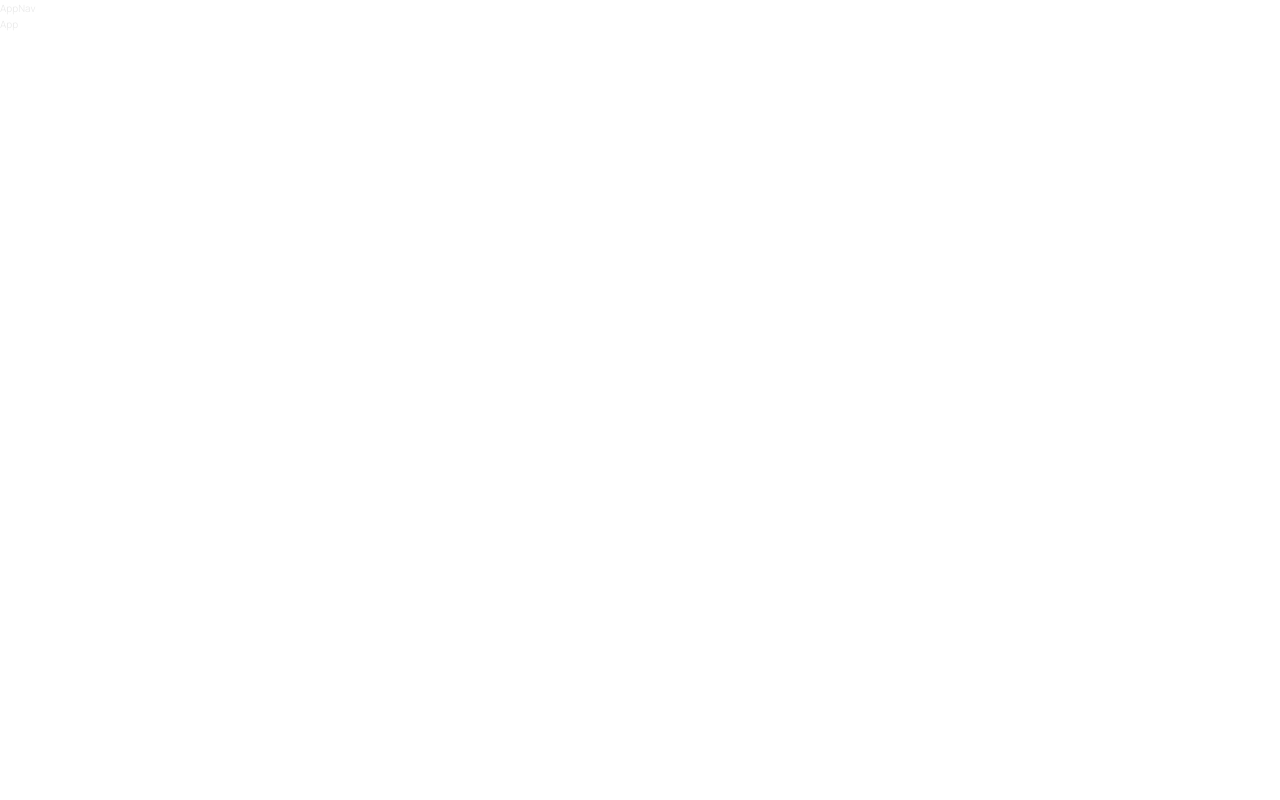
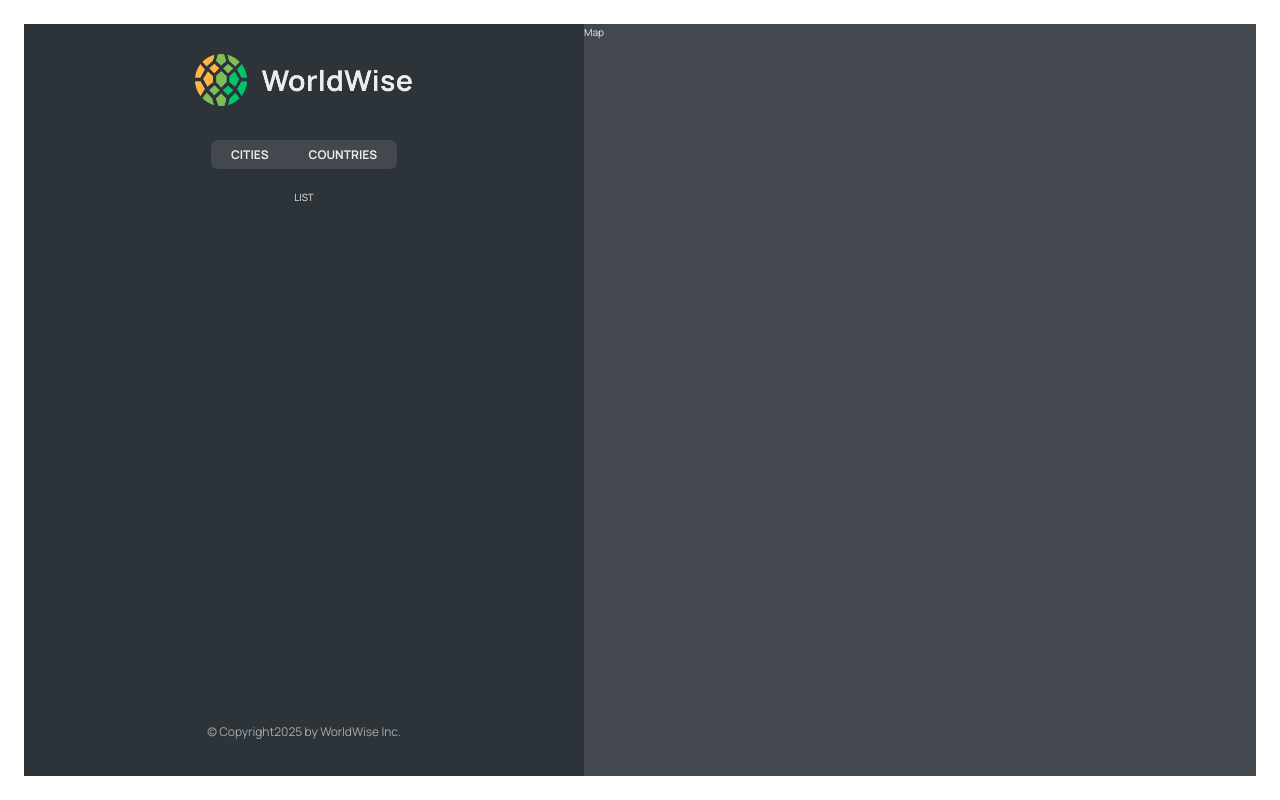
Before and after one commit to NidzaX/worldwise, a React (Vite) app: page /app in a window 1280 px wide. Built offline with nearby package versions, Linux system fonts and the light colour scheme.

Commit message:
Added Nested Routes and Index Route

```diff
--- a/src/App.jsx
+++ b/src/App.jsx
@@ -11,11 +11,16 @@
   return (
     <BrowserRouter>
       <Routes>
-        <Route path="/" element={<Homepage />} />
+        <Route index element={<Homepage />} />
         <Route path="pricing" element={<Pricing />} />
         <Route path="product" element={<Product />} />
         <Route path="login" element={<Login />} />
-        <Route path="app" element={<AppLayout />} />
+        <Route path="app" element={<AppLayout />}>
+          <Route index element={<p>LIST</p>} />
+          <Route path="cities" element={<p>List of cities</p>} />
+          <Route path="countries" element={<p>Countries</p>} />
+          <Route path="form" element={<p>Form</p>} />
+        </Route>
         <Route path="*" element={<PageNotFound />} />
       </Routes>
     </BrowserRouter>
--- a/src/components/AppNav.jsx
+++ b/src/components/AppNav.jsx
@@ -1,5 +1,19 @@
+import { NavLink } from "react-router-dom";
+import styles from "./AppNav.module.css";
+
 function AppNav() {
-  return <nav>AppNav</nav>;
+  return (
+    <nav className={styles.nav}>
+      <ul>
+        <li>
+          <NavLink to="cities">Cities</NavLink>
+        </li>
+        <li>
+          <NavLink to="countries">Countries</NavLink>
+        </li>
+      </ul>
+    </nav>
+  );
 }
 
 export default AppNav;
--- /dev/null
+++ b/src/components/Map.jsx
@@ -0,0 +1,7 @@
+import styles from "./Map.module.css";
+
+function Map() {
+  return <div className={styles.mapContainer}>Map</div>;
+}
+
+export default Map;
--- /dev/null
+++ b/src/components/Sidebar.jsx
@@ -0,0 +1,22 @@
+import styles from "./Sidebar.module.css";
+import Logo from "./Logo";
+import AppNav from "./AppNav";
+import { Outlet } from "react-router-dom";
+function Sidebar() {
+  return (
+    <div className={styles.sidebar}>
+      <Logo />
+      <AppNav />
+
+      <Outlet />
+
+      <footer className={styles.footer}>
+        <p className={styles.copyright}>
+          &copy; Copyright{new Date().getFullYear()} by WorldWise Inc.
+        </p>
+      </footer>
+    </div>
+  );
+}
+
+export default Sidebar;
--- a/src/pages/AppLayout.jsx
+++ b/src/pages/AppLayout.jsx
@@ -1,10 +1,11 @@
-import AppNav from "../components/AppNav";
-
+import Sidebar from "../components/Sidebar";
+import styles from "./AppLayout.module.css";
+import Map from "../components/Map";
 function AppLayout() {
   return (
-    <div>
-      <AppNav />
-      <p>App</p>
+    <div className={styles.app}>
+      <Sidebar />
+      <Map />
     </div>
   );
 }
```
